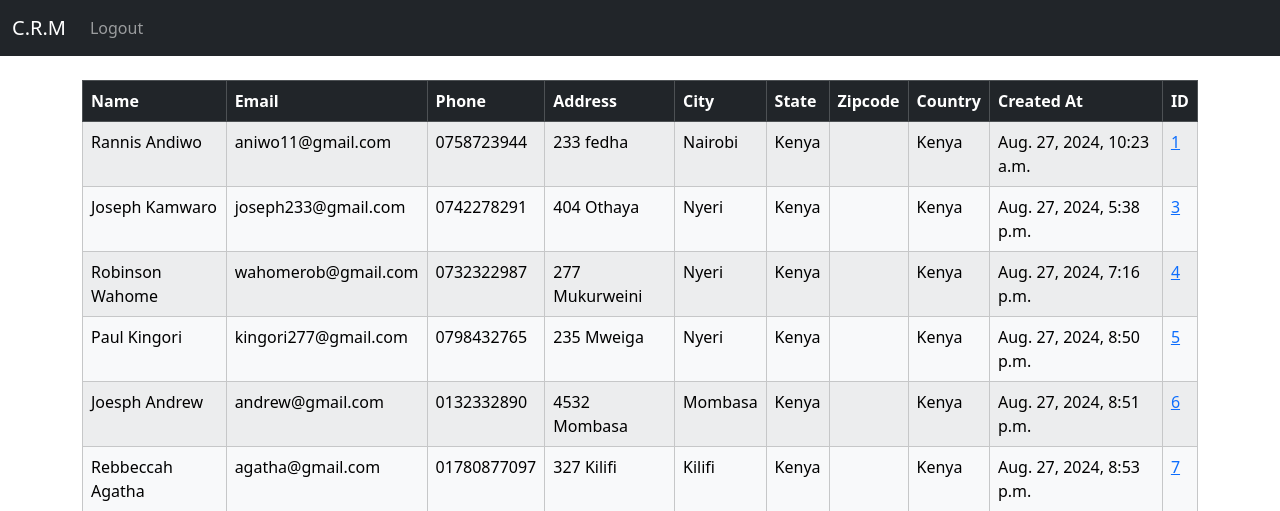
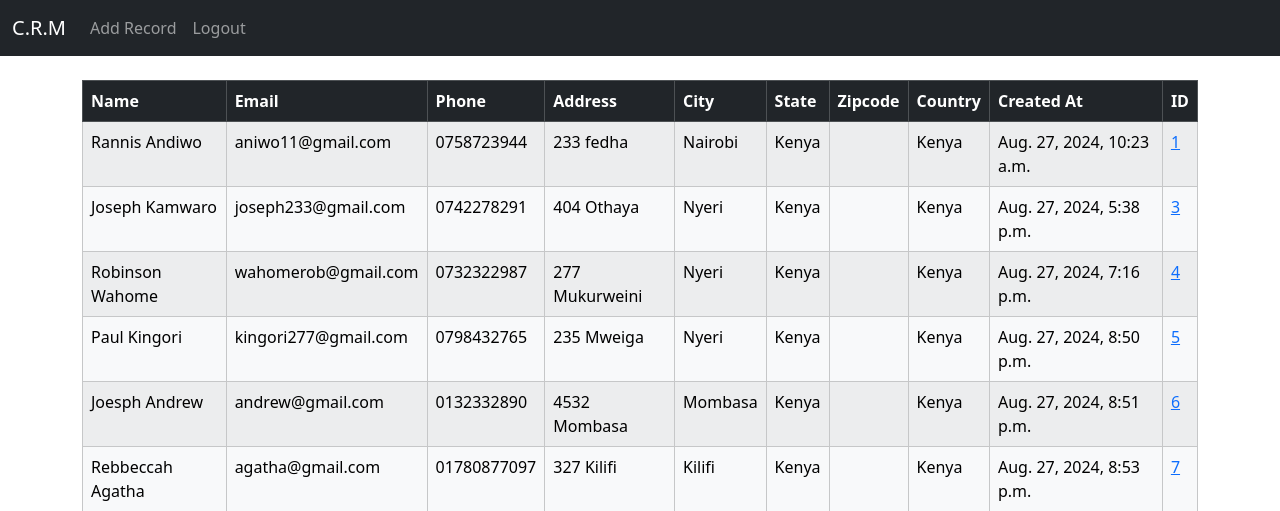
Before and after one commit to Kariuki11/Customer-Relationship-Management-app, a Django app: page / in a window 1280 px wide. Shown: the top 511 px of the page. Run offline with Django 5.2, Linux system fonts and the light colour scheme; a user stored in the database is signed in; data comes from the database, SQL or seed files in the repository; both versions use the stored data as it was after the commit.

Commit message:
"Updated db.sqlite3, added/modified pycache files, and changed templates for add_record.html and navbar.html"

```diff
--- a/crm/website/templates/website/add_record.html
+++ b/crm/website/templates/website/add_record.html
@@ -1,3 +1,6 @@
 {% extends 'website/base.html' %}
+{% block content %}
 
-{% block content %}
+<h1>Add Record</h1>
+
+{% endblock %}
--- a/crm/website/templates/website/navbar.html
+++ b/crm/website/templates/website/navbar.html
@@ -8,6 +8,9 @@
         <ul class="navbar-nav me-auto mb-2 mb-lg-0">
 
           {% if user.is_authenticated %}
+          <li class="nav-item">
+            <a class="nav-link" href="{% url 'add_record' %}">Add Record</a>
+          </li>
           <li class="nav-item">
             <a class="nav-link" href="{% url 'logout' %}">Logout</a>
           </li>
```
Also changed, not shown: crm/db.sqlite3.
